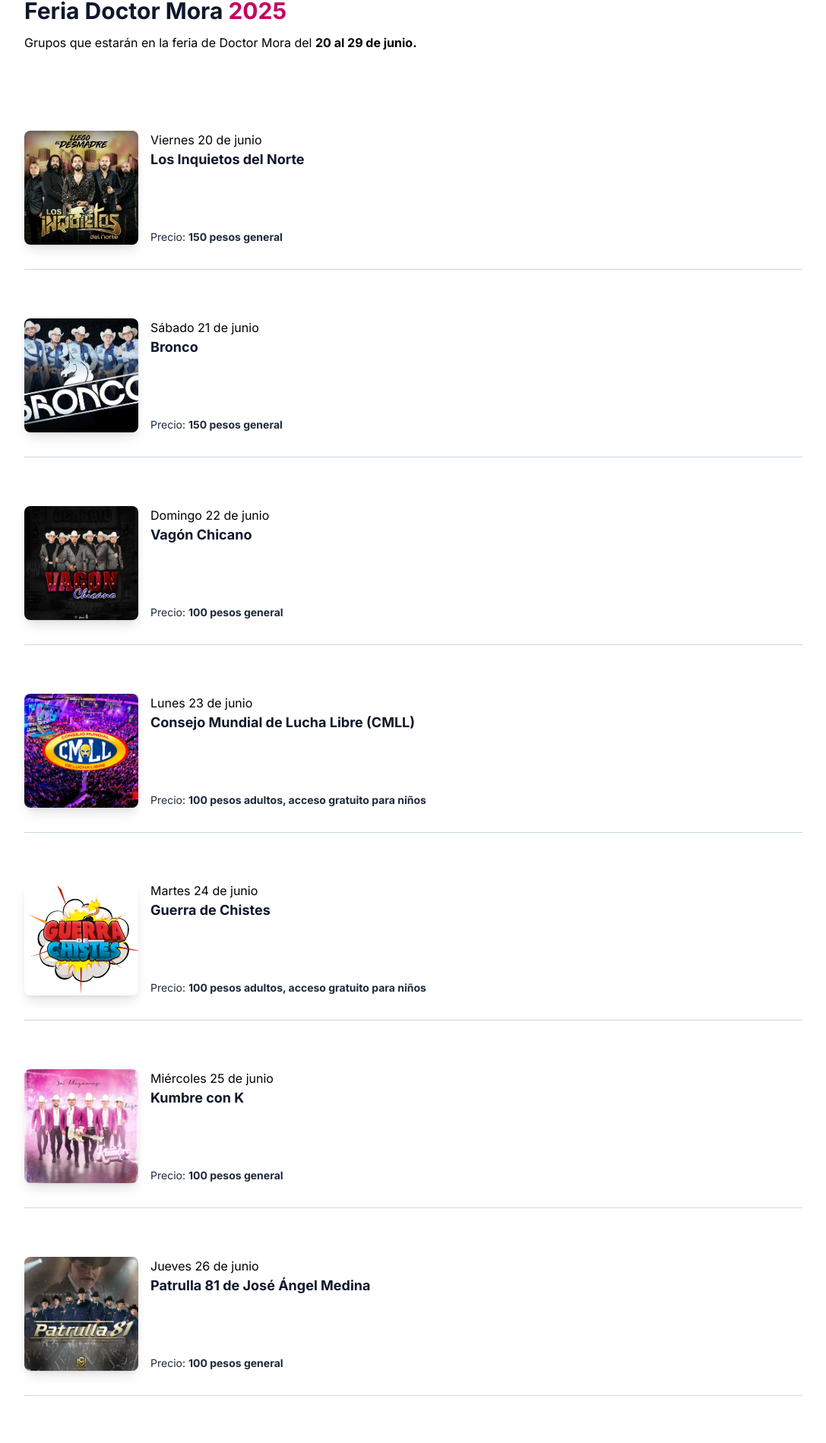
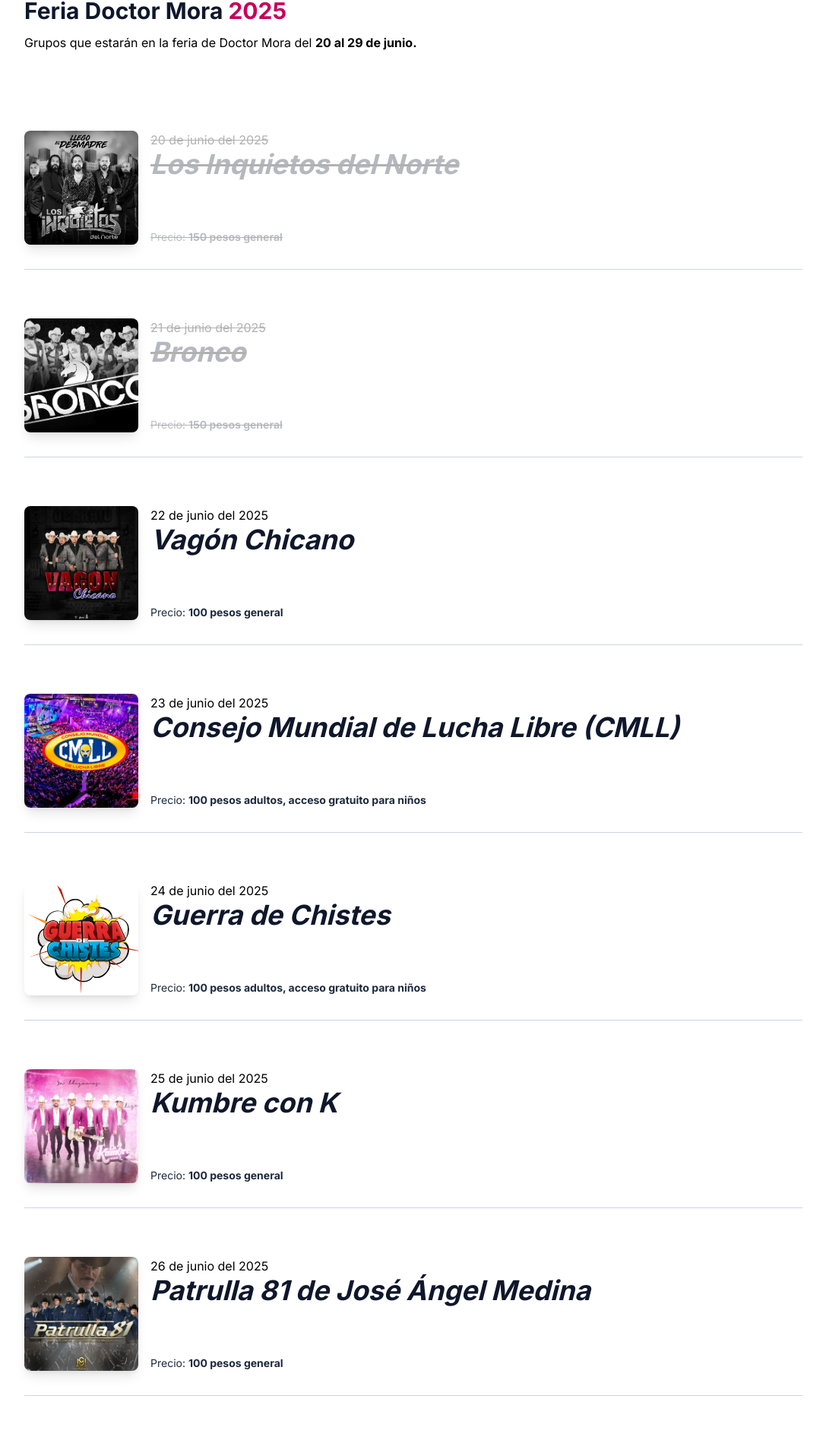
Before and after one commit to cesarpgasuz/feria-doctor-mora, a Next.js app: page / in a window 1280 px wide. Shown: the part 52-1951 px from the top of the page at 76% size, without its empty margins (96-1183 px from the left). Built offline with nearby package versions, Linux system fonts and the light colour scheme.

Commit message:
fiesta item
se movio la lista de grupos a un componente para realizar el efecto de opacidad cuando ya paso la fecha

```diff
--- a/app/page.jsx
+++ b/app/page.jsx
@@ -1,6 +1,7 @@
 // import Reproductor from "@/components/Reproductor";
-import Image from "next/image";
+
 import { eventos } from "@/data";
+import EventoItem from "@/components/UI/EventoItem";
 
 export default function Home() {
   return (
@@ -15,24 +16,7 @@
       <section className="contenedor py-12">
         <div className="flex flex-col divide-y divide-slate-300">
           {eventos.map(evento => (
-            <div key={evento.id} className="mb-8 py-8 flex gap-4">
-              <div className="flex-shrink-0">
-                <Image
-                  src={evento.imagen}
-                  alt={evento.artista}
-                  width={200}
-                  height={200}
-                  className="rounded-lg shadow-lg object-cover size-[100px] md:size-[150px]"
-                />
-              </div>
-              <div className="flex flex-col">
-                <h2 className="text-base">{evento.fecha}</h2>
-                <p className="text-lg font-bold text-slate-900">{evento.artista}</p>
-                <p className="text-sm text-slate-800 mt-auto">Precio: <strong>{evento.precio}</strong></p>
-                {/* <Reproductor spotify={evento.spotify} /> */}
-              </div>
-
-            </div>
+            <EventoItem key={evento.id} evento={evento} />
           ))}
         </div>
       </section>
--- /dev/null
+++ b/components/UI/EventoItem.jsx
@@ -0,0 +1,44 @@
+'use client';
+import Image from "next/image";
+import { formatearFecha } from "@/utilities";
+
+
+
+const EventoItem = ({evento}) => {
+
+    const {artista, fecha, precio, imagen, id} = evento;
+
+    const fechaActual = new Date()
+
+    function convertirFecha(fecha) {
+        const [mes, dia, anioCorto] = fecha.split('/').map(Number);
+        const anio = anioCorto < 100 ? 2000 + anioCorto : anioCorto; // Asegura que el año sea de 4 dígitos
+        return new Date(anio, mes - 1, dia, 24,0,0); // Los meses en JavaScript son 0-indexados}
+    }
+
+
+
+
+    return (
+        <div key={id} className={` mb-8 py-8 flex gap-4`}>
+            <div className="flex-shrink-0">
+                <Image
+                    src={imagen}
+                    alt={artista}
+                    width={200}
+                    height={200}
+                    className={`${convertirFecha(fecha) < fechaActual ? 'grayscale' : ''} rounded-lg shadow-lg object-cover size-[100px] md:size-[150px]`}
+                />
+            </div>
+            <div className={`${convertirFecha(fecha) < fechaActual ? 'opacity-30 line-through' : '' } flex flex-col`}>
+                <h2 className="text-base">{formatearFecha(fecha)}</h2>
+                <p className="text-lg font-bold text-slate-900 md:text-4xl md:italic">{artista}</p>
+                <p className="text-sm text-slate-800 mt-auto">Precio: <strong>{precio}</strong></p>
+                {/* <Reproductor spotify={evento.spotify} /> */}
+            </div>
+
+        </div>
+    )
+}
+
+export default EventoItem
--- a/data/index.js
+++ b/data/index.js
@@ -13,35 +13,35 @@
 export const eventos = [
   {
     id: "20-jun-inquietos",
-    fecha: "Viernes 20 de junio",
+    fecha: "06/20/2025",
     artista: "Los Inquietos del Norte",
     precio: "150 pesos general",
     imagen: inquietos
   },
   {
     id: "21-jun-bronco",
-    fecha: "Sábado 21 de junio",
+    fecha: "06/21/2025",
     artista: "Bronco",
     precio: "150 pesos general",
     imagen: bronco
   },
   {
     id: "22-jun-vagon-chicano",
-    fecha: "Domingo 22 de junio",
+    fecha: "06/22/2025",
     artista: "Vagón Chicano",
     precio: "100 pesos general",
     imagen: vagon
   },
   {
     id: "23-jun-cmll",
-    fecha: "Lunes 23 de junio",
+    fecha: "06/23/2025",
     artista: "Consejo Mundial de Lucha Libre (CMLL)",
     precio: "100 pesos adultos, acceso gratuito para niños",
     imagen: cmll
   },
   {
     id: "24-jun-guerra-chistes",
-    fecha: "Martes 24 de junio",
+    fecha: "06/24/2025",
     artista: "Guerra de Chistes",
     precio: "100 pesos adultos, acceso gratuito para niños",
     imagen: guerra
@@ -49,35 +49,35 @@
   },
   {
     id: "25-jun-kumbre-con-k",
-    fecha: "Miércoles 25 de junio",
+    fecha: "06/25/2025",
     artista: "Kumbre con K",
     precio: "100 pesos general",
     imagen: kumbre
   },
   {
     id: "26-jun-patrulla-81",
-    fecha: "Jueves 26 de junio",
+    fecha: "06/26/2025",
     artista: "Patrulla 81 de José Ángel Medina",
     precio: "100 pesos general",
     imagen: patrulla
   },
   {
     id: "27-luis-r-conriquez",
-    fecha: "Viernes 27 de junio",
+    fecha: "06/27/2025",
     artista: "Luis R. Conriquez",
     precio: "150 pesos general",
     imagen: luis
   },
   {
     id: "28-jun-los-farmerz",
-    fecha: "Sábado 28 de junio",
+    fecha: "06/28/2025",
     artista: "Los Farmerz",
     precio: "150 pesos general",
     imagen: farmerz
   },
   {
     id: "29-jun-poder-del-norte",
-    fecha: "Domingo 29 de junio",
+    fecha: "06/29/2025",
     artista: "Poder del Norte de Martín Buenrostro",
     precio: "100 pesos general",
     imagen: poder
--- /dev/null
+++ b/utilities/index.js
@@ -0,0 +1,16 @@
+export const formatearFecha = (fecha) => {
+  const meses = [
+        'enero', 'febrero', 'marzo', 'abril', 'mayo', 'junio',
+        'julio', 'agosto', 'septiembre', 'octubre', 'noviembre', 'diciembre'
+    ];
+
+    const [mes, dia, anioCorto] = fecha.split('/');
+
+    const anio = parseInt(anioCorto, 10) < 100 ? 2000 + parseInt(anioCorto, 10) : parseInt(anioCorto, 10)
+
+    const mesIndex = parseInt(mes, 10) -1;
+
+    const nombreMes = meses[mesIndex]
+
+    return `${dia} de ${nombreMes} del ${anio}`
+}
```
